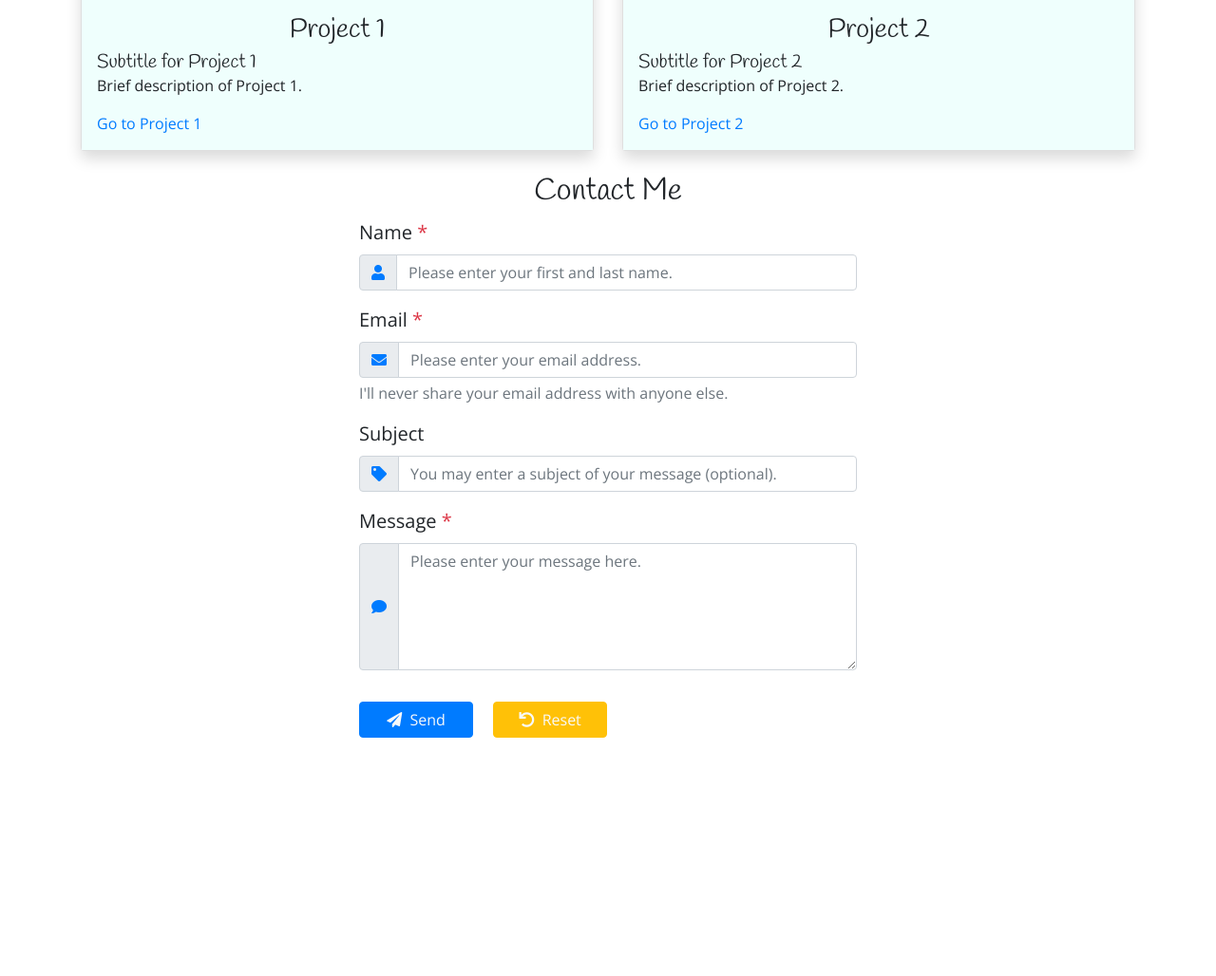
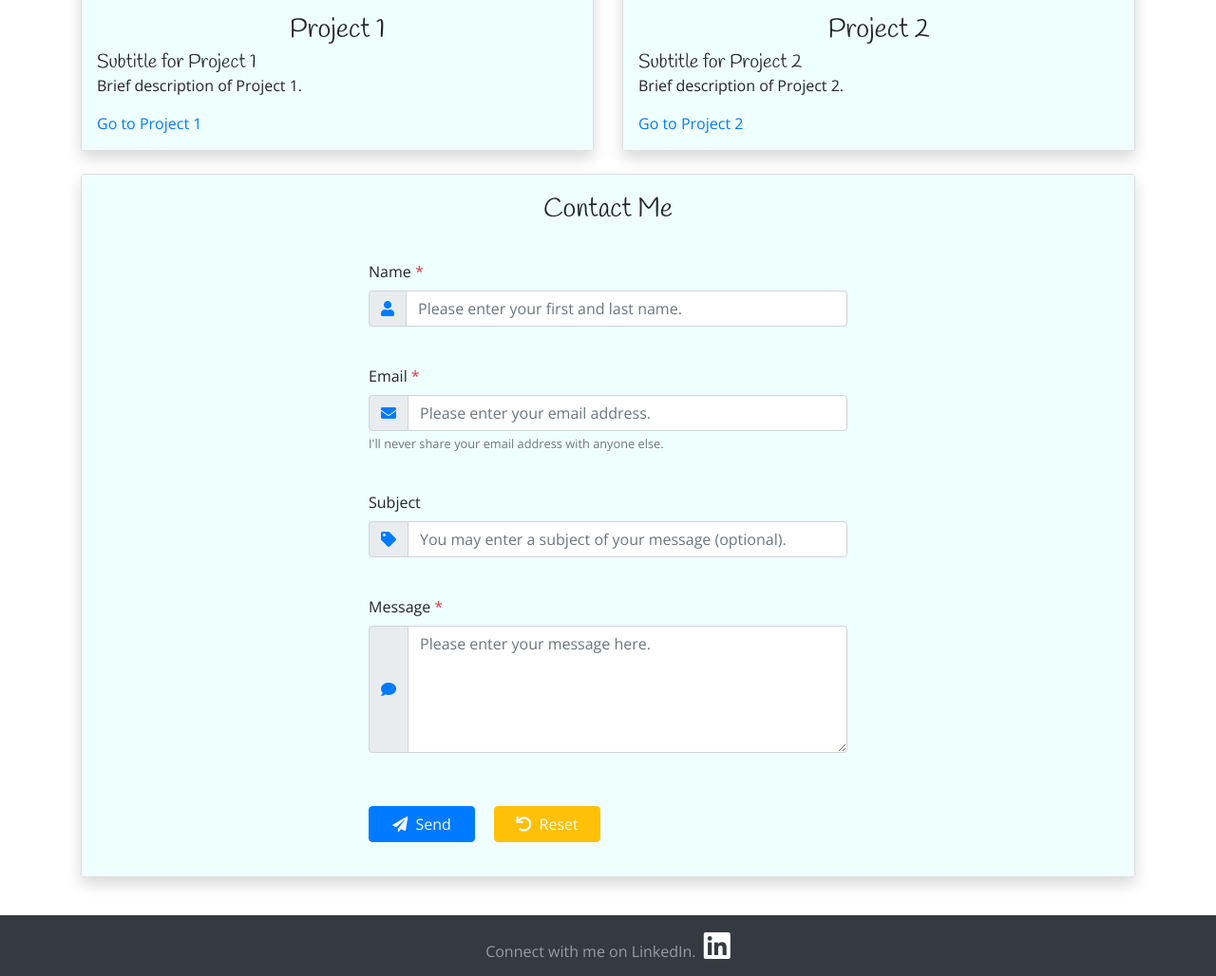
Before and after one commit to afnikitina/my-pwp-asya, a PHP site: page / in a window 1280 px wide. Shown: the part 1675-2703 px from the top of the page at 95% size. Before the commit the page ends 2452 px from the top, so only its background shows below. Run offline with PHP 8.4, Linux system fonts and the light colour scheme; some libraries are stand-ins or nearby versions.

Commit message:
Fixed the "contact me" form  and the footer.

```diff
--- a/public_html/css/style.css
+++ b/public_html/css/style.css
@@ -15,6 +15,10 @@ h1, h2, h3, h4, h5, h6 {
 	margin-bottom: 0;
 	border-radius: 0;
 	border: 0;
+}
+
+main {
+	padding-bottom: 1rem;
 }
 
 .jumbotron {
@@ -46,11 +50,18 @@ h1, h2, h3, h4, h5, h6 {
 	font-size: 2rem;
 }
 
+.contact-btn {
+	width: 7.0rem;
+}
+
 .my-footer {
 	color: white;
 	font-size: 2rem;
 }
 
-.contact-btn {
-	width: 7.5em;
+.footer {
+	position: relative;
+	bottom: 0;
+	width: 100%;
+	background-color: #f5f5f5;
 }
--- a/public_html/index.php
+++ b/public_html/index.php
@@ -119,25 +119,27 @@
 			</section><!--container-->
 
 			<!--Contact Me Form-->
-		<section class="container contact-form">
-			<div class="row justify-content-md-center">
-				<div class="col-md-6">
-					<h2 class="text-center">Contact Me</h2>
-				</div><!--col-md-6-->
-			</div><!--row justify-content-md-center-->
-			<form class="form-control-lg" id="form-contact" action="" method="post">
-				<div class="row justify-content-md-center">
+			<div class="container">
+				<div class="row justify-content-md-center mb-4">
+					<div class="col-md-12">
+						<div class="card shadow rounded contact-card">
+							<div class="card-body">
+								<div class="container">
+									<div class="row justify-content-md-center mb-4">
+										<h3 class="card-title">Contact Me</h3>
+									</div><!--row justify-content-md-center mb-4-->
+									<div class="row justify-content-md-center mb-4">
 										<div class="col-md-6">
 											<label class="control-label" for="name">Name <span class="text-danger">*</span></label>
 											<div class="input-group mb-3">
 												<div class="input-group-prepend">
 													<span class="input-group-text"><i class="fas fa-user text-primary"></i></span>
 												</div><!--input-group-prepend-->
-							<input type="text" class="form-control" id="name" placeholder="Please enter your first and last name." name="name" required />
+												<input type="text" class="form-control" id="name" placeholder="Please enter your first and last name."required />
 											</div><!--input-group mb-3-->
 										</div><!--col-md-6-->
-				</div><!--row justify-content-md-center-->
-				<div class="row justify-content-md-center">
+									</div><!--row justify-content-md-center mb-4-->
+									<div class="row justify-content-md-center mb-4">
 										<div class="col-md-6">
 											<div class="form-group mb-3">
 												<label class="control-label" for="email">Email <span class="text-danger">*</span></label>
@@ -145,54 +147,52 @@
 													<div class="input-group-prepend">
 														<span class="input-group-text"><i class="fas fa-envelope text-primary"></i></span>
 													</div><!--input-group-prepend-->
-								<input type="text" class="form-control" placeholder="Please enter your email address." name="email" aria-describedby="emailHelp" required />
+													<input type="text" class="form-control" id="email" placeholder="Please enter your email address." aria-describedby="emailHelp" required />
 												</div><!--	input-group-->
 												<small id="emailHelp" class="form-text text-muted">I'll never share your email address with anyone else.</small>
 											</div><!--	form-group mb-3-->
 										</div><!--col-md-6-->
-				</div><!--row justify-content-md-center-->
-				<div class="row justify-content-md-center">
+									</div><!--row justify-content-md-center mb-4-->
+									<div class="row justify-content-md-center mb-4">
 										<div class="col-md-6">
 											<label class="control-label" for="subject">Subject</label>
 											<div class="input-group mb-3">
 												<div class="input-group-prepend">
 													<span class="input-group-text"><i class="fas fa-tag text-primary"></i></span>
 												</div>
-							<input type="text" class="form-control" placeholder="You may enter a subject of your message (optional)." name="subject" />
+												<input type="text" class="form-control" id="subject" placeholder="You may enter a subject of your message (optional)."  />
 											</div><!--input-group mb-3-->
 										</div><!--col-md-6-->
-				</div><!--row justify-content-md-center-->
-				<div class="row justify-content-md-center">
+									</div><!--row justify-content-md-center mb-4-->
+									<div class="row justify-content-md-center mb-4">
 										<div class="col-md-6">
 											<label class="control-label" for="message">Message <span class="text-danger">*</span></label>
 											<div class="input-group mb-3">
 												<div class="input-group-prepend">
 													<span class="input-group-text"><i class="fas fa-comment text-primary"></i></span>
 												</div>
-							<textarea class="form-control" rows="5" placeholder="Please enter your message here." name="message" required></textarea>
+												<textarea class="form-control" rows="5" id="message" placeholder="Please enter your message here." required></textarea>
 											</div><!--input-group mb-3-->
 										</div><!--col-md-6-->
-				</div><!--row justify-content-md-center-->
-				<div class="row justify-content-md-center">
-					<div class="col-md-6">
-						<div class="g-recaptcha" data-sitekey="6Lcxg2sUAAAAAJZdNwYeK8eHm4XygGXoF6eO62kt"></div>
-					</div><!--col-md-6-->
-				</div><!--row justify-content-md-center-->
+									</div><!--row justify-content-md-center mb-4-->
 									<div class="row justify-content-md-center">
 										<div class="col-md-6">
 											<button type="button" class="btn btn-primary text-light my-3 mr-3 contact-btn"><i class="fas fa-paper-plane"></i>&nbsp;&nbsp;Send</button>
 											<button type="button" class="btn btn-warning text-light my-3 contact-btn" onclick="resetAll()"><i class="fas fa-undo"></i>&nbsp;&nbsp;Reset</button>
 										</div><!--col-md-6-->
-				</div><!--row justify-content-md-center-->
-			</form>
-		</section><!--		container-->
+									</div><!--row justify-content-md-center mb-4-->
+								</div><!--container-->
+							</div><!--card-body-->
+						</div><!--card shadow rounded-->
+					</div><!--col-md-12-->
+				</div><!--row justify-content-md-center mb-4-->
+			</div><!--container-->
 		</main>
-
-		<div class="container-fluid mt-5">
-			<footer class="page-footer font-small pt-4 fixed-bottom">
-				<p class="footer-copyright text-center text-white-50 bg-dark py-2">Connect with me on LinkedIn.&nbsp&nbsp<span><a class="bootstrap-link my-footer" href="https://github.com/afnikitina"><i class="fab fa-linkedin"></i></a></span></p>
+		<footer class="footer text-white-50 bg-dark py-2">
+			<div class="container text-center">
+				Connect with me on LinkedIn.&nbsp;&nbsp;<a class="bootstrap-link my-footer" href="https://github.com/afnikitina"><i class="fab fa-linkedin"></i></a>
+			</div>
 		</footer>
-		</div>
 
 		<script src="https://code.jquery.com/jquery-3.3.1.slim.min.js" integrity="sha384-q8i/X+965DzO0rT7abK41JStQIAqVgRVzpbzo5smXKp4YfRvH+8abtTE1Pi6jizo" crossorigin="anonymous"></script>
 		<script src="https://cdnjs.cloudflare.com/ajax/libs/popper.js/1.14.3/umd/popper.min.js" integrity="sha384-ZMP7rVo3mIykV+2+9J3UJ46jBk0WLaUAdn689aCwoqbBJiSnjAK/l8WvCWPIPm49" crossorigin="anonymous"></script>
```
Lines whose indentation alone changed are shown as unchanged.
